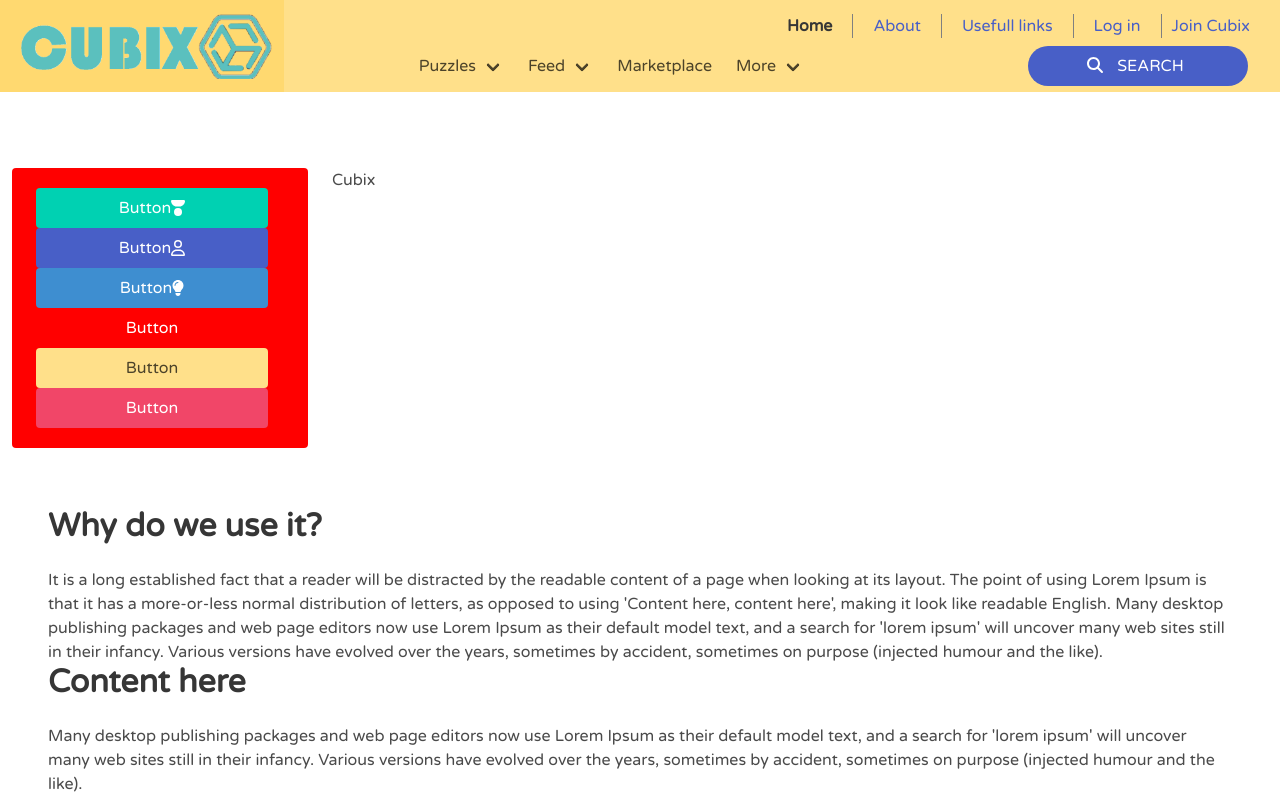
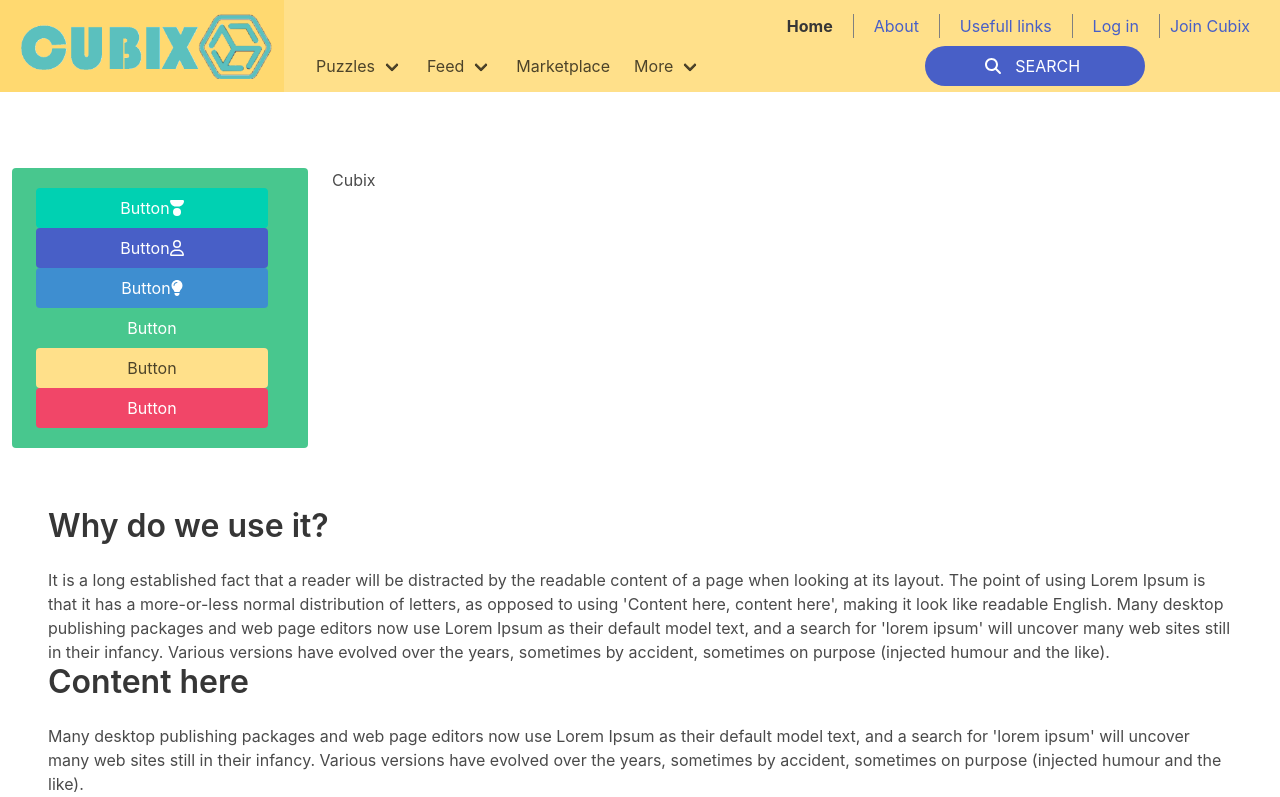
Before and after one commit to a-spasov/cubix, a Vue app: page / in a window 1280 px wide. Shown: the top 797 px of the page. Built offline with nearby package versions, Linux system fonts and the light colour scheme.

Commit message:
setup project: typography

```diff
--- a/src/assets/sass/main.scss
+++ b/src/assets/sass/main.scss
@@ -3,9 +3,10 @@
 @import "../../../node_modules/bulma/sass/utilities/functions.sass";
 
 @import url('https://fonts.googleapis.com/css2?family=Varela+Round&display=swap');
+@import "./typography.scss";
 
-$family-sans-serif: 'Varela Round', sans-serif;
+// $family-sans-serif: 'Varela Round', sans-serif;
 
-$success: red;
+// $success: red;
 
 @import "../../../node_modules/bulma/bulma.sass";
--- a/src/assets/sass/typography.scss
+++ b/src/assets/sass/typography.scss
@@ -0,0 +1,13 @@
+:root {
+    --font-primary: "Times New Roman", Times, serif;
+
+    /* base values */
+    --text-base-size: 1em;
+    --text-scale-ratio: 1.2;
+}
+
+body {
+    font-size: var(--text-base-size);
+    font-family: var(--font-primary);
+    color: var(--color-text);
+}
--- a/src/components/layout/SiteHeader.vue
+++ b/src/components/layout/SiteHeader.vue
@@ -19,7 +19,7 @@
           </div>
         </nav>
         <div class="navbar-menu" style="height: 40px; align-self: flex-end;">
-          <div class="navbar-end">
+          <div class="navbar-start">
             <div class="navbar-item has-dropdown is-hoverable">
               <a class="navbar-link">
                 Puzzles
```
